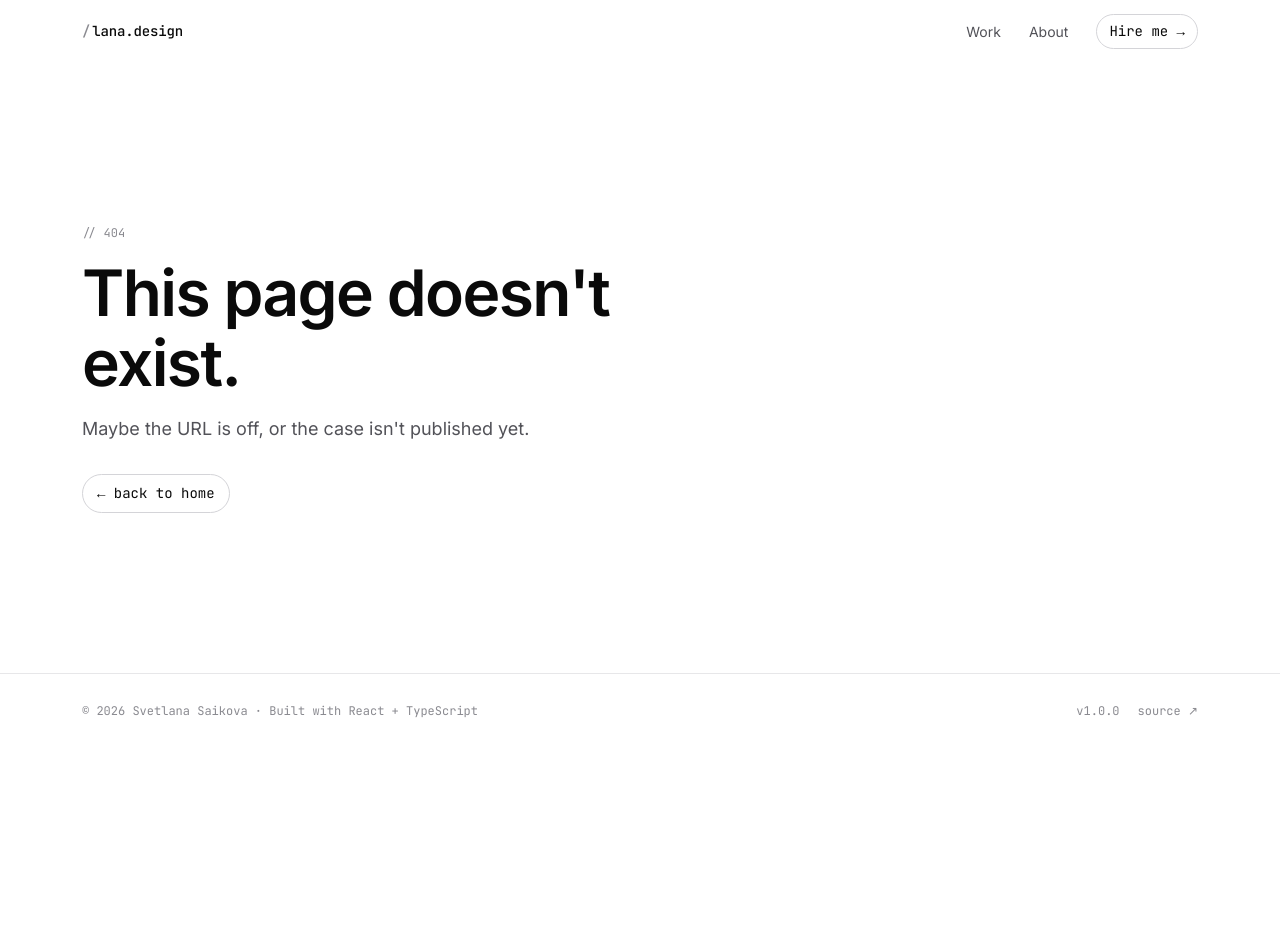
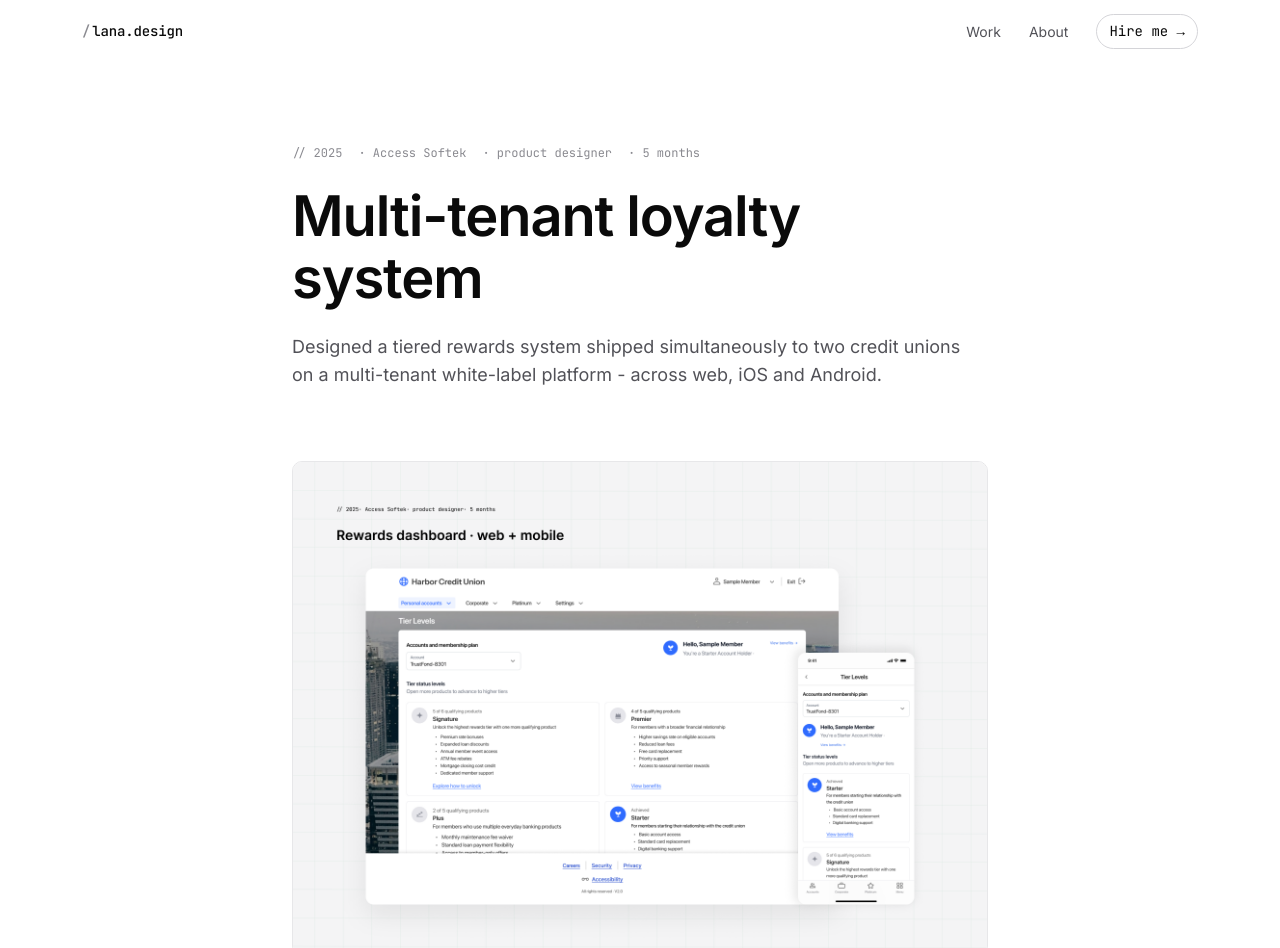
Before and after one commit to spacewalker02/lana-portfolio, a React (Vite) app: page /case/multi-tenant-rewards in a window 1280 px wide. Shown: the top 948 px of the page. Before the commit the page ends 800 px from the top, so only its background shows below. Built offline with nearby package versions, Linux system fonts and the light colour scheme.

Commit message:
feat: image lightbox on case page

```diff
--- a/src/components/case/CaseProse/CaseProse.module.scss
+++ b/src/components/case/CaseProse/CaseProse.module.scss
@@ -72,14 +72,6 @@
   .figure {
     margin: 40px 0;
 
-    img {
-      width: 100%;
-      height: auto;
-      display: block;
-      border-radius: var(--radius-md);
-      border: 1px solid var(--border);
-    }
-
     figcaption {
       margin-top: 12px;
       font-family: var(--font-mono);
@@ -92,3 +84,25 @@
       margin-right: auto;
     }
   }
+
+  .imageButton {
+    display: block;
+    width: 100%;
+    padding: 0;
+    border: none;
+    background: none;
+    cursor: zoom-in;
+
+    img {
+      width: 100%;
+      height: auto;
+      display: block;
+      border-radius: var(--radius-md);
+      border: 1px solid var(--border);
+      transition: opacity var(--t-base);
+    }
+
+    &:hover img {
+      opacity: 0.92;
+    }
+  }
--- a/src/components/case/CaseProse/CaseProse.tsx
+++ b/src/components/case/CaseProse/CaseProse.tsx
@@ -7,21 +7,28 @@ import styles from './CaseProse.module.scss';
 
 interface CaseProseProps {
   blocks: CaseBlock[];
+  onImageClick: (image: { src: string; alt: string }) => void;
 }
 
-export function CaseProse({ blocks }: CaseProseProps) {
+export function CaseProse({ blocks, onImageClick }: CaseProseProps) {
   return (
     <Container size="narrow">
       <div className={styles.prose}>
         {blocks.map((block, i) => (
-          <BlockRenderer key={i} block={block} />
+          <BlockRenderer key={i} block={block} onImageClick={onImageClick} />
         ))}
       </div>
     </Container>
   );
 }
 
-function BlockRenderer({ block }: { block: CaseBlock }) {
+function BlockRenderer({
+  block,
+  onImageClick,
+ }: {
+  block: CaseBlock;
+  onImageClick: (image: { src: string; alt: string }) => void;
+ }) {
   switch (block.type) {
     case 'h2':
       return (
@@ -72,7 +79,14 @@ function BlockRenderer({ block }: { block: CaseBlock }) {
       case 'image':
         return (
           <figure className={styles.figure}>
-            <img src={block.src} alt={block.alt} loading="lazy" />
+            <button
+              type='button'
+              className={styles.imageButton}
+              onClick={() => onImageClick({ src: block.src, alt: block.alt })}
+              aria-label={`Open image: ${block.alt}`}
+            >
+              <img src={block.src} alt={block.alt} loading="lazy" />
+            </button>
             {block.caption && <figcaption>{block.caption}</figcaption>}
           </figure>
         );
--- /dev/null
+++ b/src/components/case/Lightbox/Lightbox.module.scss
@@ -0,0 +1,48 @@
+.overlay {
+    position: fixed;
+    inset: 0;
+    background: rgba(10, 10, 10, 0.92);
+    z-index: 100;
+    display: flex;
+    align-items: center;
+    justify-content: center;
+    padding: 5vh 5vw;
+    cursor: zoom-out;
+    animation: fade-in 200ms ease-out;
+  }
+
+  .image {
+    max-width: 100%;
+    max-height: 100%;
+    width: auto;
+    height: auto;
+    object-fit: contain;
+    border-radius: 4px;
+    cursor: default;
+    box-shadow: 0 20px 80px rgba(0, 0, 0, 0.4);
+  }
+
+  .close {
+    position: absolute;
+    top: 20px;
+    right: 24px;
+    width: 44px;
+    height: 44px;
+    border-radius: 50%;
+    background: rgba(255, 255, 255, 0.1);
+    border: 1px solid rgba(255, 255, 255, 0.2);
+    color: white;
+    font-size: 24px;
+    line-height: 1;
+    cursor: pointer;
+    transition: background 150ms ease;
+
+    &:hover {
+      background: rgba(255, 255, 255, 0.2);
+    }
+  }
+
+  @keyframes fade-in {
+    from { opacity: 0; }
+    to   { opacity: 1; }
+  }
--- /dev/null
+++ b/src/components/case/Lightbox/Lightbox.tsx
@@ -0,0 +1,38 @@
+import { useEffect } from 'react';
+import styles from './Lightbox.module.scss';
+
+interface LightboxProps {
+  src: string;
+  alt: string;
+  onClose: () => void;
+}
+
+export function Lightbox({ src, alt, onClose }: LightboxProps) {
+  useEffect(() => {
+    const handleKey = (e: KeyboardEvent) => {
+      if (e.key === 'Escape') onClose();
+    };
+
+    document.addEventListener('keydown', handleKey);
+    document.body.style.overflow = 'hidden';
+
+    return () => {
+      document.removeEventListener('keydown', handleKey);
+      document.body.style.overflow = '';
+    };
+  }, [onClose]);
+
+  return (
+    <div className={styles.overlay} onClick={onClose} role="dialog" aria-modal="true">
+      <button className={styles.close} onClick={onClose} aria-label="Close image">
+        ×
+      </button>
+      <img
+        src={src}
+        alt={alt}
+        className={styles.image}
+        onClick={(e) => e.stopPropagation()}
+      />
+    </div>
+  );
+}
--- a/src/data/cases.ts
+++ b/src/data/cases.ts
@@ -8,11 +8,11 @@ export const cases: Case[] = [
   // CASE 1 — True Blue Loyalty Rewards (Access Softek)
   // =========================================================================
   {
-    slug: 'true-blue-loyalty',
+    slug: 'multi-tenant-rewards',
     year: 2025,
-    title: 'True Blue Loyalty Rewards',
+    title: 'Multi-tenant loyalty system',
     oneLineImpact:
-      'Designed a tiered rewards system shipped simultaneously to two credit unions on a multi-tenant white-label platform — across web, iOS and Android.',
+      'Designed a tiered rewards system shipped simultaneously to two credit unions on a multi-tenant white-label platform - across web, iOS and Android.',
     meta: {
       company: 'Access Softek',
       industry: 'fintech',
--- a/src/pages/CasePage.module.scss
+++ b/src/pages/CasePage.module.scss
@@ -40,3 +40,25 @@
       border: 1px solid var(--border);
     }
   }
+
+  .heroButton {
+    display: block;
+    width: 100%;
+    padding: 0;
+    border: none;
+    background: none;
+    cursor: zoom-in;
+
+    img {
+      width: 100%;
+      height: auto;
+      display: block;
+      border-radius: var(--radius-md);
+      border: 1px solid var(--border);
+      transition: opacity var(--t-base);
+    }
+
+    &:hover img {
+      opacity: 0.92;
+    }
+  }
--- a/src/pages/CasePage.tsx
+++ b/src/pages/CasePage.tsx
@@ -1,3 +1,4 @@
+import { useState } from 'react';
 import { useParams } from 'react-router-dom';
 import { cases, getCaseBySlug, getNextCase } from '@/data/cases';
 import { CaseHero } from '@/components/case/CaseHero/CaseHero';
@@ -7,6 +8,7 @@ import { CaseProse } from '@/components/case/CaseProse/CaseProse';
 import { Container } from '@/components/layout/Container/Container';
 import { ImpactList } from '@/components/case/ImpactList/ImpactList';
 import { NextCase } from '@/components/case/NextCase/NextCase';
+import { Lightbox } from '@/components/case/Lightbox/Lightbox';
 import NotFound from '@/pages/NotFound';
 import styles from './CasePage.module.scss';
 
@@ -14,6 +16,8 @@ export default function CasePage() {
   const { slug } = useParams<{ slug: string }>();
   const caseData = slug ? getCaseBySlug(slug) : undefined;
   const next = slug ? getNextCase(slug) : undefined;
+
+  const [lightboxImage, setLightboxImage] = useState<{ src: string; alt: string } | null>(null);
 
   if (!caseData) return <NotFound />;
 
@@ -25,16 +29,23 @@ export default function CasePage() {
       {caseData.heroImage && (
       <Container size='narrow'>
         <figure className={styles.heroFigure}>
+          <button
+            type='button'
+            className={styles.heroButton}
+            onClick={() => setLightboxImage(caseData.heroImage!)}
+            aria-label={`Open image: ${caseData.heroImage.alt}`}
+          >
           <img
             src={caseData.heroImage.src}
             alt={caseData.heroImage.alt}
           />
+          </button>
         </figure>
       </Container>
     )}
       <CaseTLDR tldr={caseData.tldr} />
       <VideoEmbed url={caseData.loomUrl} />
-      <CaseProse blocks={caseData.body} />
+      <CaseProse blocks={caseData.body} onImageClick={setLightboxImage} />
 
       <Container size="narrow">
         <h2 className={styles.h2}>
@@ -57,6 +68,15 @@ export default function CasePage() {
       </Container>
 
       {next && <NextCase next={next} index={nextIndex} total={cases.length} />}
+
+      {lightboxImage && (
+        <Lightbox
+          src={lightboxImage.src}
+          alt={lightboxImage.alt}
+          onClose={() => setLightboxImage(null)}
+        />
+      )}
+
     </article>
   );
 }
```
